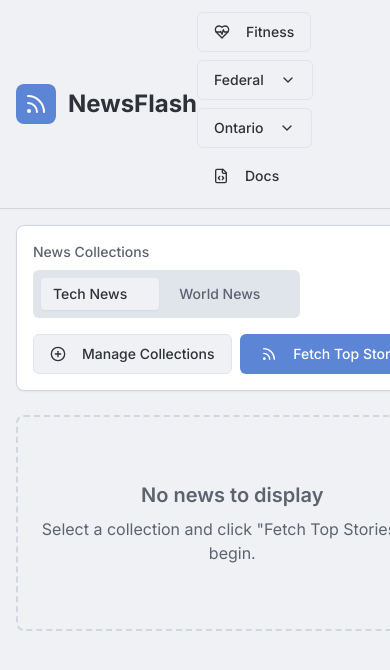
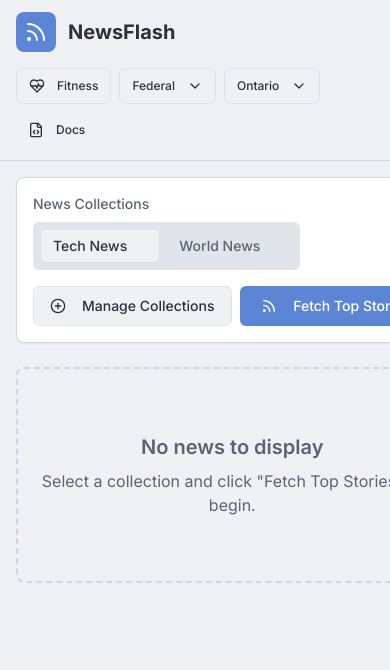
Before and after one commit to papaloui/NewsFlash, a Next.js app: page / in a window 390 px wide. Shown: the top 670 px of the page. Built offline with nearby package versions, Linux system fonts and the light colour scheme; what @genkit-ai/googleai, genkit would draw is missing.

Commit message:
Can you optimize the rendering for mobile? Giving some consideration to

```diff
--- a/src/app/globals.css
+++ b/src/app/globals.css
@@ -4,6 +4,9 @@
 
 body {
   font-family: Arial, Helvetica, sans-serif;
+  padding-top: env(safe-area-inset-top);
+  padding-bottom: env(safe-area-inset-bottom);
+  -webkit-overflow-scrolling: touch;
 }
 
 @layer base {
@@ -41,6 +44,8 @@ body {
     --sidebar-accent-foreground: 240 5.9% 10%;
     --sidebar-border: 220 13% 91%;
     --sidebar-ring: 217.2 91.2% 59.8%;
+    --safe-area-inset-top: env(safe-area-inset-top);
+    --safe-area-inset-bottom: env(safe-area-inset-bottom);
   }
   .dark {
     --background: 220 10% 10%;
--- a/src/components/app/header.tsx
+++ b/src/components/app/header.tsx
@@ -6,9 +6,9 @@ import { DropdownMenu, DropdownMenuContent, DropdownMenuItem, DropdownMenuTrigge
 const DropdownNav = ({ title, children }: { title: string, children: React.ReactNode }) => (
     <DropdownMenu>
         <DropdownMenuTrigger asChild>
-            <Button variant="outline">
+            <Button variant="outline" size="sm" className="text-xs md:text-sm">
                 {title}
-                <ChevronDown className="ml-2 h-4 w-4" />
+                <ChevronDown className="ml-1 md:ml-2 h-4 w-4" />
             </Button>
         </DropdownMenuTrigger>
         <DropdownMenuContent>
@@ -20,20 +20,20 @@ const DropdownNav = ({ title, children }: { title: string, children: React.React
 export function Header() {
   return (
     <header className="border-b">
-      <div className="container mx-auto px-4 py-3 flex items-center justify-between">
-        <Link href="/" legacyBehavior={false} className="flex items-center gap-3">
+      <div className="container mx-auto px-4 py-3 flex flex-col sm:flex-row items-center justify-between gap-4">
+        <Link href="/" legacyBehavior={false} className="flex items-center gap-3 self-start sm:self-center">
           <div className="bg-primary text-primary-foreground p-2 rounded-lg">
             <Rss className="h-6 w-6" />
           </div>
-          <h1 className="text-2xl font-bold text-foreground">
+          <h1 className="text-xl md:text-2xl font-bold text-foreground">
             NewsFlash
           </h1>
         </Link>
 
-        <nav className="flex items-center gap-2 flex-wrap">
+        <nav className="flex items-center gap-2 flex-wrap justify-start sm:justify-end w-full sm:w-auto">
             <Link href="/fitness" legacyBehavior={false}>
-              <Button variant="outline">
-                  <HeartPulse className="mr-2 h-4 w-4" />
+              <Button variant="outline" size="sm" className="text-xs md:text-sm">
+                  <HeartPulse className="mr-1 md:mr-2 h-4 w-4" />
                   Fitness
               </Button>
             </Link>
@@ -81,8 +81,8 @@ export function Header() {
             </DropdownNav>
 
             <Link href="/documentation" legacyBehavior={false}>
-              <Button variant="ghost">
-                  <FileCode className="mr-2 h-4 w-4" />
+              <Button variant="ghost" size="sm" className="text-xs md:text-sm">
+                  <FileCode className="mr-1 md:mr-2 h-4 w-4" />
                   Docs
               </Button>
             </Link>
```
